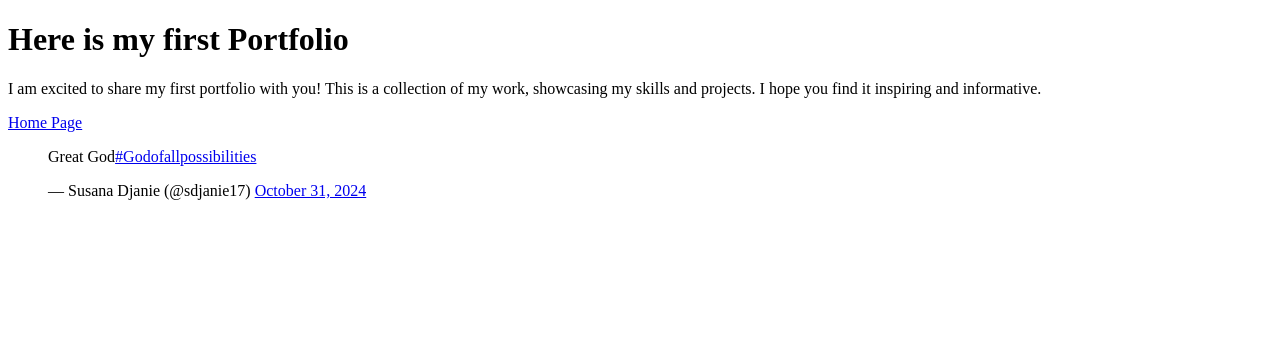
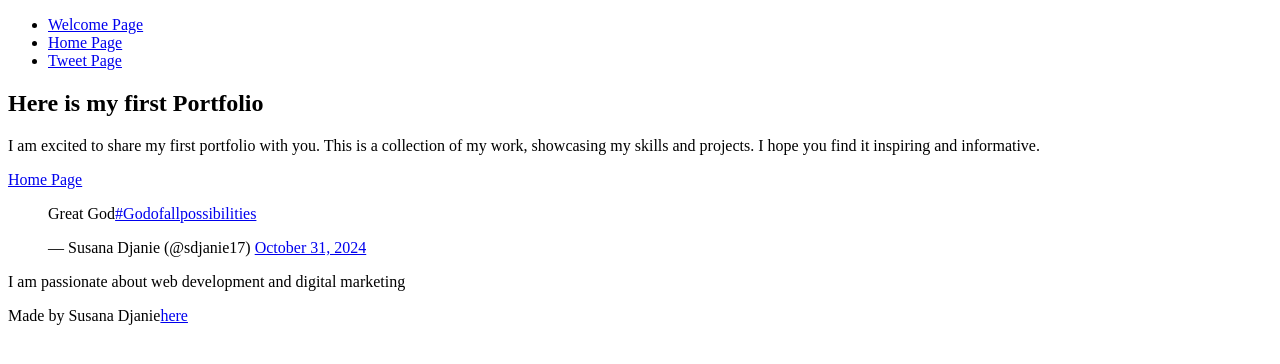
Before and after one commit to Susanadjanie1/My_First_Portfolio, a plain HTML site: page html_basic/tweets.html in a window 1280 px wide. Drawn offline with Linux system fonts and the light colour scheme.

Commit message:
index.html and tweets.html updated:

```diff
--- a/html_basic/tweets.html
+++ b/html_basic/tweets.html
@@ -5,12 +5,23 @@
     <title>My First Portfolio</title>
     <meta name="viewport" content="width=device-width, initial-scale=1.0" />
   </head>
+
   <body>
+    <header>
+      <ul>
+        <li><a href="base_index.html">Welcome Page</a></li>
+        <li><a href="index.html">Home Page</a></li>
+        <li><a href="tweets.html">Tweet Page</a></li>
+      </ul>
+    </header>
+
+    <main>
+      <article>
         <h1>Here is my first Portfolio</h1>
         <p>
-      I am excited to share my first portfolio with you! This is a collection of
-      my work, showcasing my skills and projects. I hope you find it inspiring
-      and informative.
+          I am excited to share my first portfolio with you. This is a
+          collection of my work, showcasing my skills and projects. I hope you
+          find it inspiring and informative.
         </p>
 
         <a href="index.html">Home Page</a>
@@ -33,5 +44,16 @@
           src="https://platform.twitter.com/widgets.js"
           charset="utf-8"
         ></script>
+      </article>
+
+      <aside>
+        <p aria-placeholder="">I am passionate about web development and digital marketing</p>
+      </aside>
+    </main>
   </body>
+
+  <footer>
+    <p>Made by Susana Djanie<a href="https://www.susana-djanie.netlify.app" target="_blank">here</a></p>
+  </footer>
+
 </html>
```
Also changed, not shown: html_basic/index.html (+34 -5 lines). Lines whose indentation alone changed are shown as unchanged.
